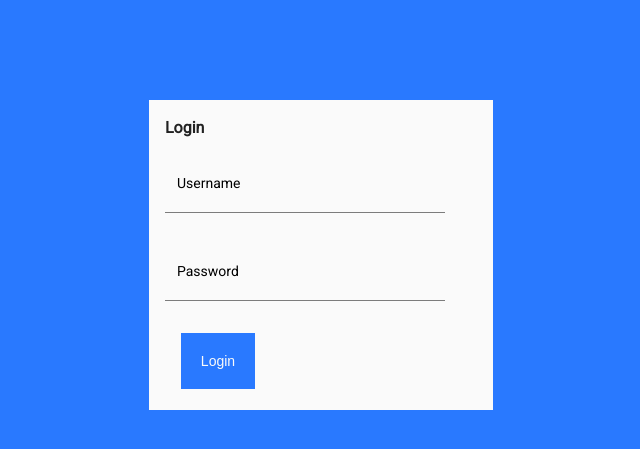
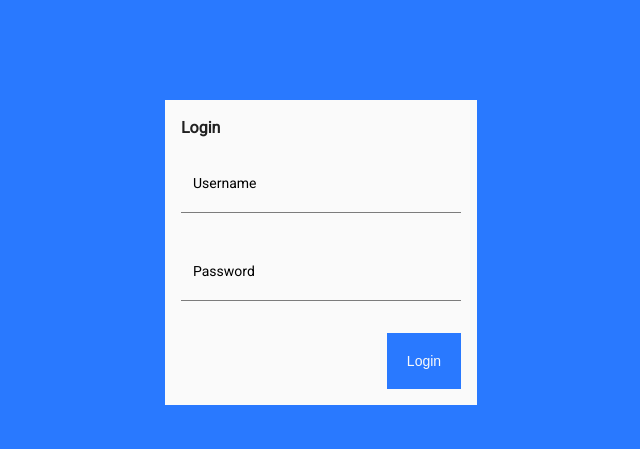
Before and after one commit to ImJulienB/basic-todo, a PHP site: page /login.html in a window 1280 px wide. Shown: the top 449 px of the page, without its empty margins (319-959 px from the left). Run offline with PHP 8.4, Linux system fonts and the light colour scheme.

Commit message:
Better login form styling

```diff
--- a/css/style.css
+++ b/css/style.css
@@ -172,7 +172,12 @@ tr:first-child {
 }
 
 .btn-add-modal {
-	margin: 0 0 16px 0;
+	margin: 0 0 14px 0;
+}
+
+.btn-add-login {
+	position: absolute;
+	right: 16px;
 }
 
 .btn-add:hover {
@@ -345,6 +350,13 @@ tr:first-child {
 	overflow: auto;
 }
 
+.modal-content-login {
+	width: 312px;
+	height: 305px;
+	-webkit-animation: none;
+	animation: none;
+}
+
 @-webkit-keyframes animatetop {
 	from {top:-300px; opacity:0}
 	to {top:0; opacity:1}
--- a/login.html
+++ b/login.html
@@ -15,7 +15,7 @@
 	<body>
 		<div class="modal modal-login">
 
-			<div class="modal-content">
+			<div class="modal-content modal-content-login">
 				<div class="modal-header">
 					<h3 class="modal-title">Login</h3>
 				</div>
@@ -32,8 +32,7 @@
 							<label for="password" class="form-label">Password</label>
 						</div>
 
-						<input type="submit" name="login" id="login" value="Login" class="btn-add">
-						<br><br>
+						<input type="submit" name="login" id="login" value="Login" class="btn-add btn-add-modal btn-add-login">
 					</form>
 				</div>
 			</div>
```
